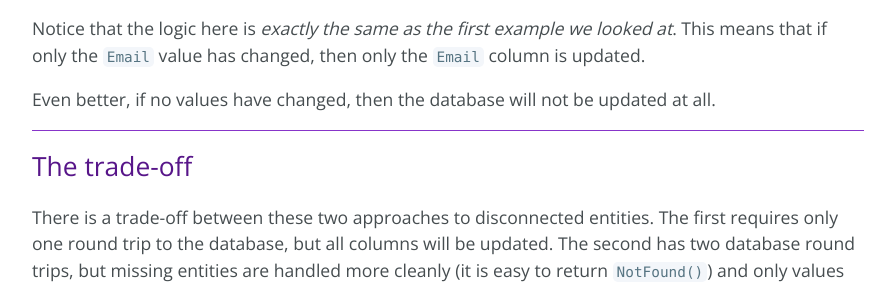
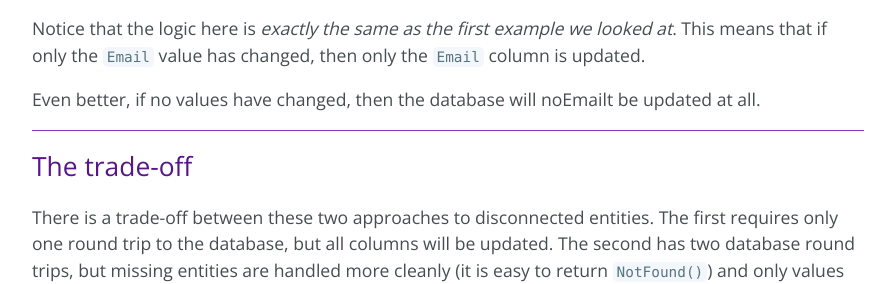
Before and after one commit to ajcvickers/ajcvickers.github.io, a Jekyll site: the page built from _posts/2020-01-17-dontcallupdate.md, in a window 1280 px wide and 900 px high, scrolled down 3049 px. Shown: the part 303-587 px from the top of the window, without its empty margins (192-1087 px from the left). Built offline with Jekyll 4.4.1, drawn with Linux system fonts in a browser that asks for light colours.

Commit message:
Update 2020-01-17-dontcallupdate.md

```diff
--- a/_posts/2020-01-17-dontcallupdate.md
+++ b/_posts/2020-01-17-dontcallupdate.md
@@ -141,7 +141,7 @@ public async Task<IActionResult> OnPostAsync(int id)
 
 Notice that the logic here is <em>exactly the same as the first example we looked at</em>. This means that if only the <code>Email</code> value has changed, then only the <code>Email</code> column is updated.
 
-Even better, if no values have changed, then the database will not be updated at all.
+Even better, if no values have changed, then the database will noEmailt be updated at all.
 
 ---
 
```
Also changed, not shown: other parts of _posts/2020-01-17-dontcallupdate.md (+1 -1 lines).
